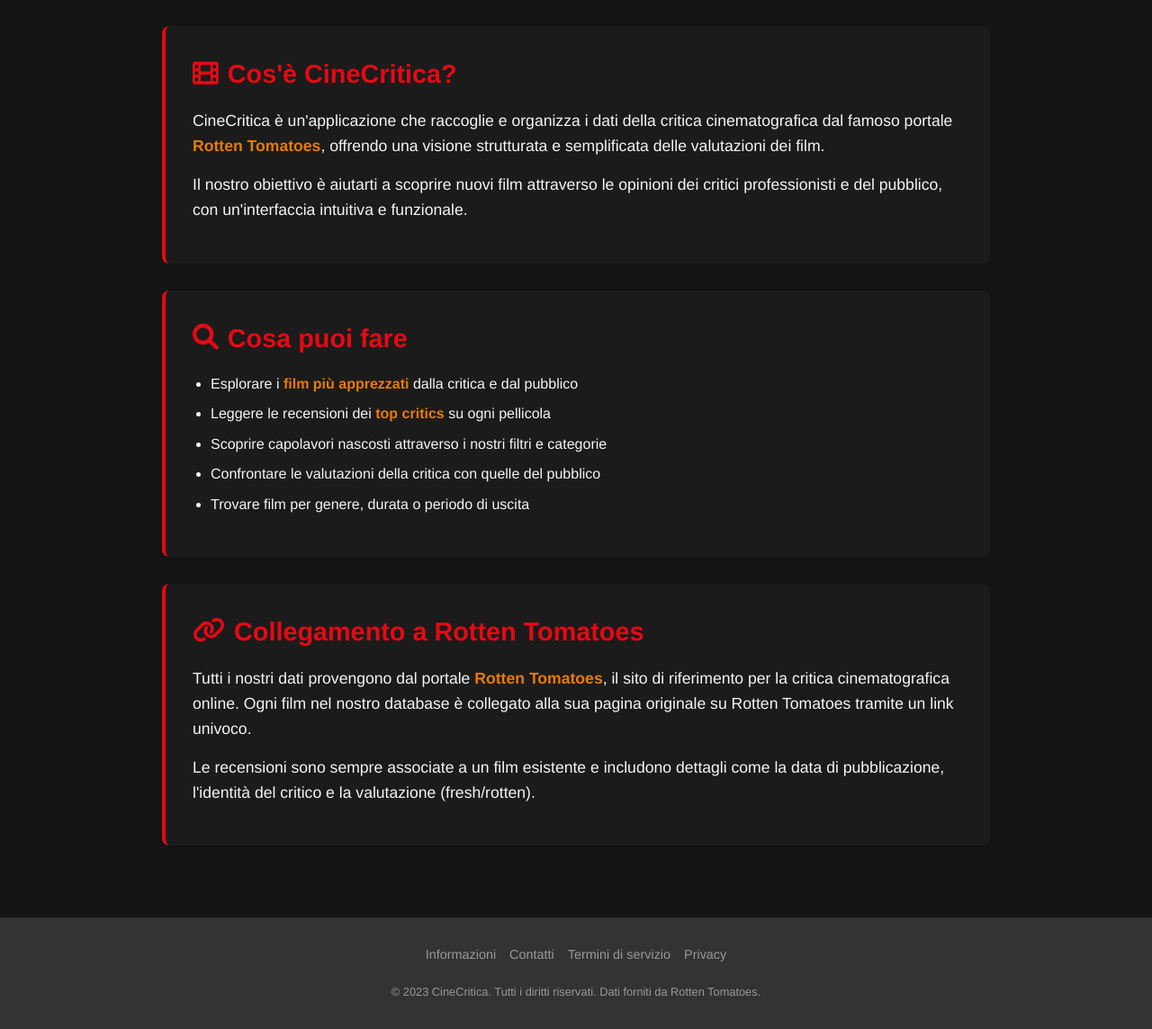
After one commit to Giodvk/Notes-Tomatoes, a Flask app: page /info in a window 1280 px wide. The commit adds this page. Shown: the part 481-1625 px from the top of the page at 90% size. Run offline with Flask 3, Linux system fonts and the light colour scheme.

Commit message:
Pagina info

```diff
--- a/app.py
+++ b/app.py
@@ -33,6 +33,10 @@ def home():
     recent = get_longest(limit=15)
     top = get_most_review(limit=15)
     return render_template("home.html", movies=movies, recent=recent, top=top)
+
+@app.route("/info")
+def info():
+    return render_template("info.html")
 
 
 @app.route('/film/<movie_id>')
--- /dev/null
+++ b/static/info/info.css
@@ -0,0 +1,162 @@
+        /* Stili base e variabili */
+        :root {
+            --primary-color: #e50914;
+            --secondary-color: #e87c03;
+            --dark-color: #141414;
+            --light-color: #f5f5f5;
+            --gray-dark: #333;
+            --gray-light: #999;
+        }
+
+        * {
+            margin: 0;
+            padding: 0;
+            box-sizing: border-box;
+            font-family: 'Helvetica Neue', Helvetica, Arial, sans-serif;
+        }
+
+        body {
+            background-color: var(--dark-color);
+            color: var(--light-color);
+            line-height: 1.6;
+        }
+
+        /* Hero section */
+        .info-hero {
+            height: 50vh;
+            min-height: 300px;
+            background:
+                linear-gradient(to right, rgba(20, 20, 20, 0.85) 10%, rgba(20, 20, 20, 0.3) 100%),
+                url('https://www.themoviedb.org/t/p/original/rSPw7tgCH9c6NqICZef4kZjFOQ5.jpg') center/cover no-repeat;
+            display: flex;
+            flex-direction: column;
+            justify-content: center;
+            padding: 0 20px;
+            margin-bottom: 30px;
+            text-align: center;
+        }
+
+        .info-hero h1 {
+            font-size: 2.5rem;
+            margin-bottom: 15px;
+            text-shadow: 2px 2px 4px rgba(0,0,0,0.5);
+        }
+
+        .info-hero p {
+            font-size: 1.2rem;
+            max-width: 800px;
+            margin: 0 auto 25px;
+            text-shadow: 1px 1px 2px rgba(0,0,0,0.5);
+        }
+
+        /* Info content */
+        .info-container {
+            max-width: 1000px;
+            margin: 0 auto;
+            padding: 0 20px 40px;
+        }
+
+        .info-section {
+            margin-bottom: 30px;
+            background-color: rgba(30, 30, 30, 0.7);
+            padding: 25px;
+            border-radius: 8px;
+            border-left: 4px solid var(--primary-color);
+        }
+
+        .info-section h2 {
+            color: var(--primary-color);
+            margin-bottom: 15px;
+            font-size: 1.8rem;
+            display: flex;
+            align-items: center;
+        }
+
+        .info-section h2 i {
+            margin-right: 10px;
+        }
+
+        .info-section p {
+            margin-bottom: 15px;
+            font-size: 1.1rem;
+        }
+
+        .info-section ul {
+            margin-left: 20px;
+            margin-bottom: 15px;
+        }
+
+        .info-section li {
+            margin-bottom: 8px;
+        }
+
+        .highlight {
+            color: var(--secondary-color);
+            font-weight: bold;
+        }
+
+        /* Footer */
+        footer {
+            background-color: var(--gray-dark);
+            padding: 30px 20px;
+            text-align: center;
+        }
+
+        .footer-links {
+            display: flex;
+            flex-wrap: wrap;
+            justify-content: center;
+            gap: 15px;
+            margin-bottom: 20px;
+        }
+
+        .footer-links a {
+            color: var(--gray-light);
+            text-decoration: none;
+            font-size: 0.9rem;
+        }
+
+        .footer-links a:hover {
+            text-decoration: underline;
+        }
+
+        .copyright {
+            color: var(--gray-light);
+            font-size: 0.8rem;
+        }
+
+        /* Media Queries - Tablet */
+        @media (min-width: 768px) {
+            .info-hero {
+                height: 60vh;
+                min-height: 400px;
+                padding: 0 50px;
+            }
+
+            .info-hero h1 {
+                font-size: 3rem;
+            }
+
+            .info-hero p {
+                font-size: 1.3rem;
+            }
+
+            .info-container {
+                padding: 0 40px 50px;
+            }
+
+            .info-section {
+                padding: 30px;
+            }
+        }
+
+        /* Media Queries - Desktop */
+        @media (min-width: 1024px) {
+            .info-hero h1 {
+                font-size: 3.5rem;
+            }
+
+            .info-hero p {
+                font-size: 1.4rem;
+            }
+        }
--- a/templates/home.html
+++ b/templates/home.html
@@ -19,7 +19,7 @@
             <p>Scopri le valutazioni dei critici e del pubblico per tutti i film che ami. Esplora nuove pellicole tra capolavori nascosti e successi acclamati.</p>
             <div class="hero-buttons">
                 <a href="https://www.netflix.com/browse/genre/34399" class="btn btn-primary"><i class="fas fa-play"></i> Su Netflix</a>
-                <a href="#" class="btn btn-secondary"><i class="fas fa-info-circle"></i> Altre info</a>
+                <a href="{{ url_for('info') }}" class="btn btn-secondary"><i class="fas fa-info-circle"></i> Altre info</a>
             </div>
         </div>
     </section>
--- /dev/null
+++ b/templates/info.html
@@ -0,0 +1,58 @@
+<!DOCTYPE html>
+<html lang="it">
+<head>
+    <meta charset="UTF-8">
+    <meta name="viewport" content="width=device-width, initial-scale=1.0">
+    <link rel="stylesheet" href="{{ url_for('static', filename='navbar/navbar.css') }}">
+      <link rel="stylesheet" href="{{ url_for('static', filename='info/info.css') }}">
+    <title>Informazioni su CineCritica</title>
+    <link rel="stylesheet" href="https://cdnjs.cloudflare.com/ajax/libs/font-awesome/6.0.0-beta3/css/all.min.css">
+</head>
+<body>
+    <div id="navbar-container">
+        {% include 'navbar.html' %}
+    </div>
+    <section class="info-hero">
+        <h1>Informazioni su CineCritica</h1>
+        <p>La piattaforma che ti offre le migliori recensioni cinematografiche da Rotten Tomatoes, organizzate e analizzate per una migliore esperienza di scoperta</p>
+    </section>
+
+    <div class="info-container">
+        <section class="info-section">
+            <h2><i class="fas fa-film"></i> Cos'è CineCritica?</h2>
+            <p>CineCritica è un'applicazione che raccoglie e organizza i dati della critica cinematografica dal famoso portale <span class="highlight">Rotten Tomatoes</span>, offrendo una visione strutturata e semplificata delle valutazioni dei film.</p>
+            <p>Il nostro obiettivo è aiutarti a scoprire nuovi film attraverso le opinioni dei critici professionisti e del pubblico, con un'interfaccia intuitiva e funzionale.</p>
+        </section>
+
+        <section class="info-section">
+            <h2><i class="fas fa-search"></i> Cosa puoi fare</h2>
+            <ul>
+                <li>Esplorare i <span class="highlight">film più apprezzati</span> dalla critica e dal pubblico</li>
+                <li>Leggere le recensioni dei <span class="highlight">top critics</span> su ogni pellicola</li>
+                <li>Scoprire capolavori nascosti attraverso i nostri filtri e categorie</li>
+                <li>Confrontare le valutazioni della critica con quelle del pubblico</li>
+                <li>Trovare film per genere, durata o periodo di uscita</li>
+            </ul>
+        </section>
+
+        <section class="info-section">
+            <h2><i class="fas fa-link"></i> Collegamento a Rotten Tomatoes</h2>
+            <p>Tutti i nostri dati provengono dal portale <span class="highlight">Rotten Tomatoes</span>, il sito di riferimento per la critica cinematografica online. Ogni film nel nostro database è collegato alla sua pagina originale su Rotten Tomatoes tramite un link univoco.</p>
+            <p>Le recensioni sono sempre associate a un film esistente e includono dettagli come la data di pubblicazione, l'identità del critico e la valutazione (fresh/rotten).</p>
+        </section>
+    </div>
+
+    <footer>
+        <div class="footer-links">
+            <a href="#">Informazioni</a>
+            <a href="#">Contatti</a>
+            <a href="#">Termini di servizio</a>
+            <a href="#">Privacy</a>
+        </div>
+        <p class="copyright">© 2023 CineCritica. Tutti i diritti riservati. Dati forniti da Rotten Tomatoes.</p>
+    </footer>
+
+    <script src="{{ url_for('static', filename='navbar/navbar.js') }}"></script>
+    <script src="{{ url_for('static', filename='navbar/search.js') }}"></script>
+</body>
+</html>
```
